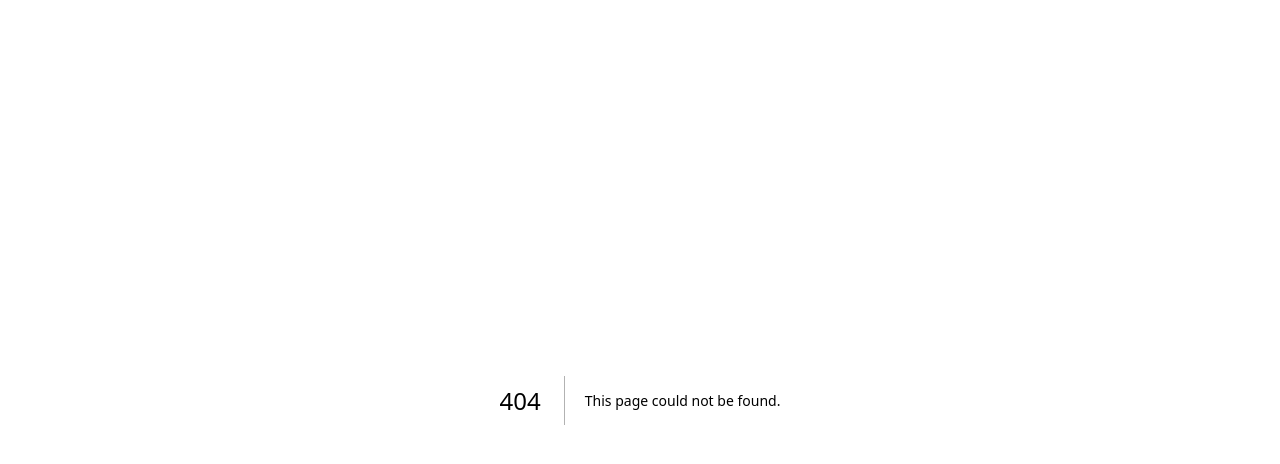
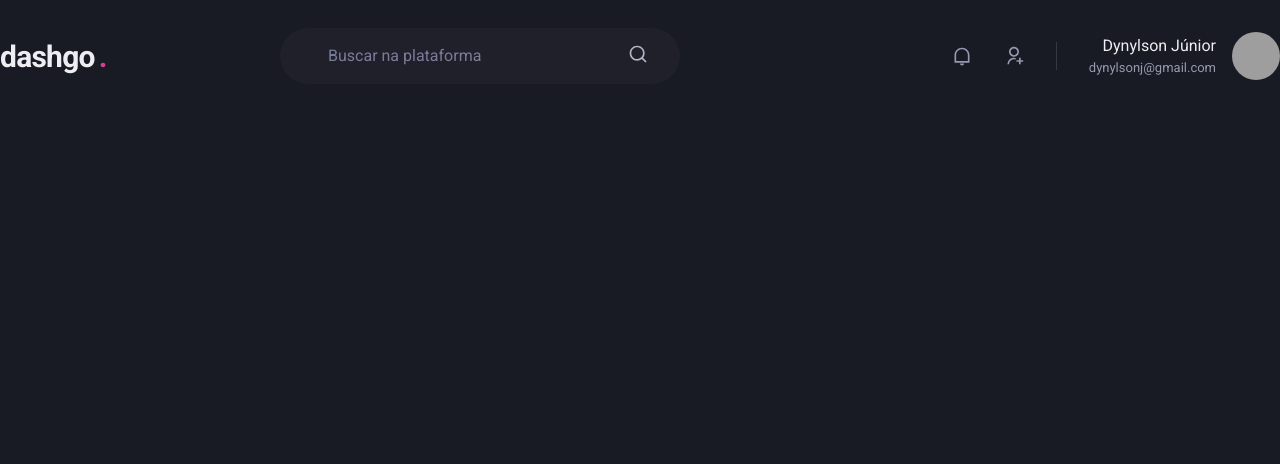
Before and after one commit to Dynylson/dashgo, a Next.js app: page /dashboard in a window 1280 px wide. Before the commit this address had no page. Shown: the top 464 px of the page. Built offline with nearby package versions, Linux system fonts and the light colour scheme; grey boxes are pictures that could not be loaded.

Commit message:
Componente Header

```diff
--- a/package.json
+++ b/package.json
@@ -16,7 +16,8 @@
     "framer-motion": "^7.6.2",
     "next": "13.0.0",
     "react": "18.2.0",
-    "react-dom": "18.2.0"
+    "react-dom": "18.2.0",
+    "react-icons": "^4.6.0"
   },
   "devDependencies": {
     "@types/node": "^18.11.7",
--- /dev/null
+++ b/src/components/Header.tsx
@@ -0,0 +1,81 @@
+import { Flex, Text, Input, Icon, HStack, Box, Avatar } from "@chakra-ui/react";
+import {
+  RiNotificationLine,
+  RiSearchLine,
+  RiUserAddLine,
+} from "react-icons/ri";
+
+export function Header() {
+  return (
+    <Flex
+      as="header"
+      w="100%"
+      maxWidth={1480}
+      h="20"
+      mx="auto"
+      mt="4"
+      align="center"
+    >
+      <Text fontSize="3xl" fontWeight="bold" letterSpacing="tight" w="64">
+        dashgo
+        <Text as="span" ml="1" color="pink.500">
+          .
+        </Text>
+      </Text>
+
+      <Flex
+        as="label"
+        flex="1"
+        py="4"
+        px="8"
+        ml="6"
+        maxWidth={400}
+        alignSelf="center"
+        color="gray.200"
+        position="relative"
+        bg="gray.800"
+        borderRadius="full"
+      >
+        <Input
+          color="gray.50"
+          variant="unstyled"
+          px="4"
+          mr="4"
+          placeholder="Buscar na plataforma"
+          _placeholder={{ color: "gray.400" }}
+        />
+        <Icon as={RiSearchLine} fontSize="20" />
+      </Flex>
+
+      <Flex align="center" ml="auto">
+        <HStack
+          spacing="8"
+          mx="8"
+          pr="8"
+          py="1"
+          color="gray.300"
+          borderRightWidth={1}
+          borderColor="gray.700"
+        >
+          <Icon as={RiNotificationLine} fontSize="20" />
+          <Icon as={RiUserAddLine} fontSize="20" />
+        </HStack>
+
+        <Flex align="center">
+          <Box mr="4" textAlign="right">
+            <Text>Dynylson Júnior</Text>
+            <Text color="gray.300" fontSize="small">
+              dynylsonj@gmail.com
+            </Text>
+          </Box>
+
+          <Avatar
+            size="md"
+            name="Dynylson Júnuior"
+            src="https://github.com/dynylson.png"
+          />
+        </Flex>
+      </Flex>
+    </Flex>
+  );
+}
--- /dev/null
+++ b/src/pages/dashboard.tsx
@@ -0,0 +1,5 @@
+import { Header } from "../components/Header";
+
+export default function Dashboard() {
+  return <Header />;
+}
```
Also changed, not shown: src/components/Form/Input.tsx (added, +33 -0 lines), src/pages/index.tsx (+5 -39 lines), 1 other file (tests, documents, lock files or other folders).
